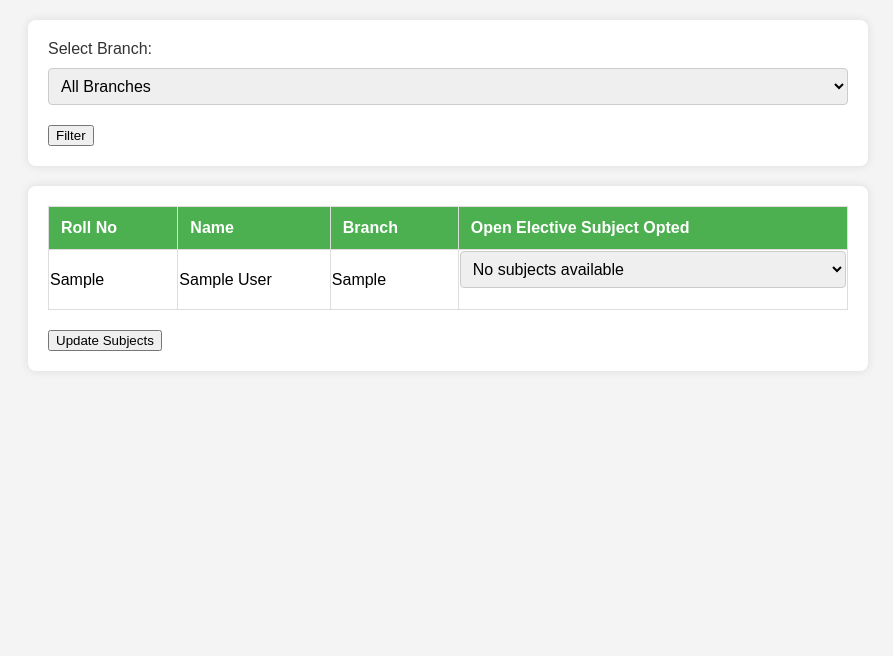
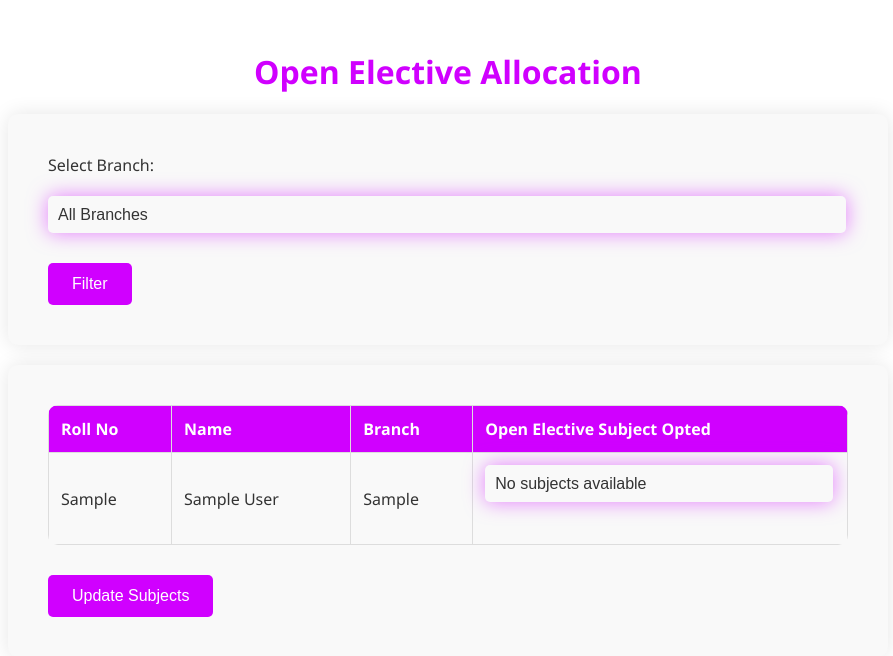
Before and after one commit to amgautham/Minor-project, a PHP site: page /allocate.php in a window 1280 px wide. Shown: the top 656 px of the page, without its empty margins (192-1085 px from the left). Run offline with PHP 8.4, Linux system fonts and the light colour scheme; tables that the repository leaves empty or names only in its code hold one stand-in row (values such as "Sample post").

Commit message:
allocate css updated

```diff
--- a/main/allocate.php
+++ b/main/allocate.php
@@ -5,75 +5,94 @@
 <meta name="viewport" content="width=device-width, initial-scale=1.0">
 <title>Open Elective Allocation</title>
 <style>
-
-
+    /* lnba */
     body {
-            font-family: 'Arial', sans-serif;
-            background-color: #f4f4f4;
+        font-family: 'Segoe UI', Tahoma, Geneva, Verdana, sans-serif;
+        background-color: #fff; /* White background */
+        color: #333; /* Text color */
         margin: 0;
         padding: 0;
     }
 
     h1 {
         text-align: center;
-            color: #333;
+        color: #d000ff; /* Title color */
+        margin-top: 50px;
     }
 
     form {
         max-width: 800px;
+        width: 80%; /* Adjusted width */
         margin: 20px auto;
-            background-color: #fff;
-            padding: 20px;
-            border-radius: 8px;
-            box-shadow: 0 0 10px rgba(0, 0, 0, 0.1);
+        background-color: #f9f9f9; /* Light gray background */
+        padding: 40px;
+        border-radius: 10px;
+        box-shadow: 0 0 20px rgba(0, 0, 0, 0.1); /* Soft shadow */
     }
 
     label {
         display: block;
-            margin-bottom: 10px;
-            color: #333;
+        margin-bottom: 20px;
+        color: #333; /* Label color */
     }
 
     select {
-            width: 100%;
-            padding: 8px;
-            margin-bottom: 20px;
+        width: calc(100% - 2px);
+        padding: 10px;
+        margin-bottom: 30px;
         font-size: 16px;
-            border: 1px solid #ccc;
-            border-radius: 4px;
-            box-sizing: border-box;
+        border: none;
+        border-radius: 5px;
+        color: #333;
+        appearance: none; /* Remove default dropdown arrow */
+        outline: none;
+        background-color: transparent; /* Transparent background */
+        box-shadow: 0 0 20px rgba(208, 0, 255, 0.5); /* Glowing effect */
+        transition: box-shadow 0.3s ease; /* Smooth transition */
+    }
+
+    select:hover,
+    select:focus {
+        box-shadow: 0 0 40px rgba(208, 0, 255, 0.8); /* Enhanced glowing effect on hover/focus */
+    }
+
+    select::-ms-expand {
+        display: none; /* Hide arrow in IE & Edge */
     }
 
     table {
         width: 100%;
         border-collapse: collapse;
-            margin-bottom: 20px;
+        margin-bottom: 30px;
+        border-radius: 10px; /* Rounded corners */
+        overflow: hidden; /* Hide overflow for rounded corners */
     }
 
     th, td {
-            border: 1px solid #ddd;
-            padding:px;
+        border: 1px solid #ddd; /* Border color */
+        padding: 12px;
         text-align: left;
+        color: #333;
     }
 
     th {
-            background-color: #4CAF50;
-            padding:12px ;
-            color: white;
+        background-color: #d000ff; /* Header background color */
+        color: #fff;
     }
 
     button {
-            padding: 10px 20px;
-            background-color: #4CAF50;
-            color: white;
+        padding: 12px 24px;
+        background-color: #d000ff; /* Button background color */
+        color: #fff;
         border: none;
-            border-radius: 4px;
+        border-radius: 5px;
         cursor: pointer;
         font-size: 16px;
+        transition: background-color 0.3s ease; /* Smooth transition */
     }
 
     button:hover {
-            background-color: #45a049;
+        background-color: #9500b3; /* Button hover color */
     }
 
 </style>
@@ -87,6 +106,7 @@ include('db.php');
 $sql_branches = "SELECT DISTINCT branch FROM students ORDER BY branch ASC";
 $result_branches = $conn->query($sql_branches);
 
+echo "<h1>Open Elective Allocation</h1>";
 echo "<form action='' method='post'>";
 echo "<label for='branch'>Select Branch:</label>";
 echo "<select name='branch' id='branch'>";
@@ -97,7 +117,7 @@ if ($result_branches->num_rows > 0) {
     }
 }
 echo "</select>";
-echo "<input type='submit' value='Filter'>";
+echo "<button type='submit'>Filter</button>";
 echo "</form>";
 
 // Fetching students
@@ -132,10 +152,10 @@ if ($result_students->num_rows > 0) {
         echo "</select></td></tr>";
     }
     echo "</table>";
-    echo "<input type='submit' value='Update Subjects'>";
+    echo "<button type='submit'>Update Subjects</button>";
     echo "</form>";
 } else {
-    echo "0 results";
+    echo "<p>No results found.</p>";
 }
 
 $conn->close();
```
Lines whose indentation alone changed are shown as unchanged.
